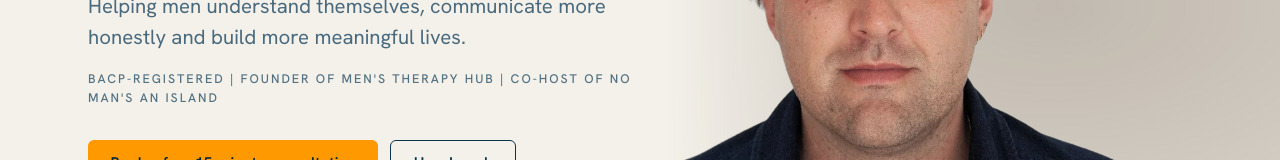
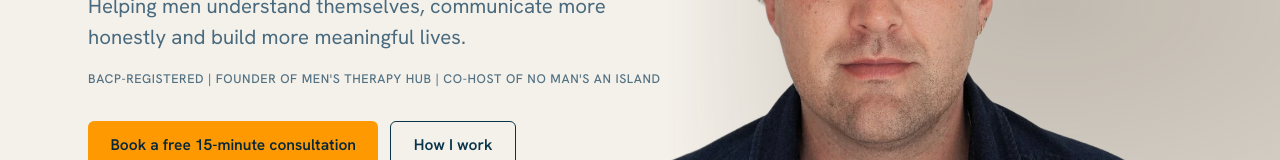
Before and after one commit to den-frie-vilje/chrishemmings.co.uk, a SvelteKit app: page / in a window 1280 px wide. Shown: the part 394-554 px from the top of the page. Built offline with nearby package versions, Linux system fonts and the light colour scheme; no server answers.

Commit message:
Hero credentials line: tighten tracking to 0.05em
Co-Authored-By: Claude Fable 5 <noreply@anthropic.com>
Claude-Session: https://claude.ai/code/session_01WJFqdXrbTuxvYX1w23PNgi

```diff
--- a/src/routes/(site)/+page.svelte
+++ b/src/routes/(site)/+page.svelte
@@ -107,7 +107,7 @@
         <!-- Eyebrow-sized; #527183 is the lightest ink-soft tint that still
              clears WCAG AA (4.6:1) on paper — don't lighten further. -->
         <p
-          class="mt-4 max-w-xl text-[0.78rem] font-medium tracking-[0.16em] text-[#527183] uppercase md:max-w-sm lg:max-w-xl"
+          class="mt-4 max-w-xl text-[0.78rem] font-medium tracking-[0.05em] text-[#527183] uppercase md:max-w-sm lg:max-w-xl"
         >
           {home.hero.credentials}
         </p>
```
